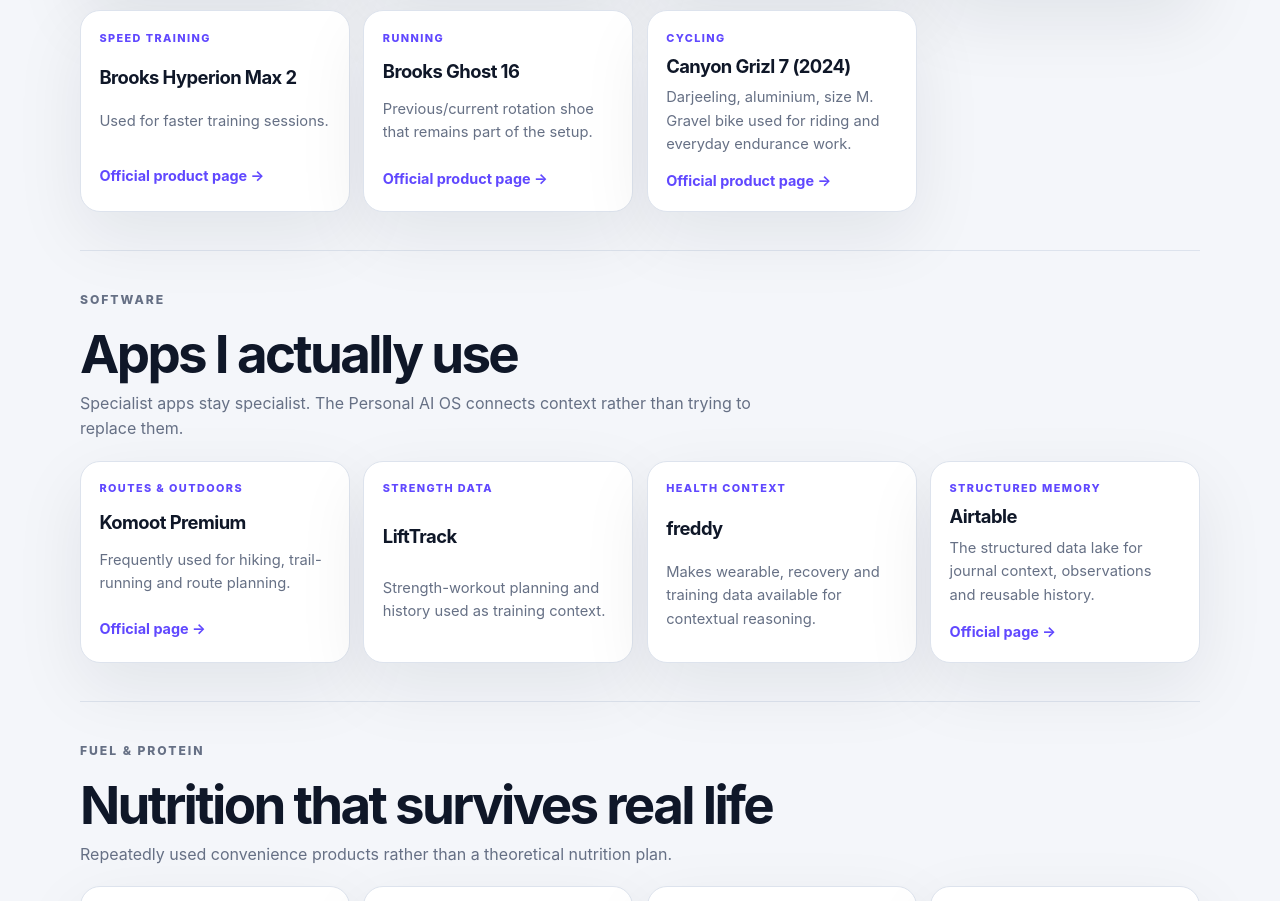
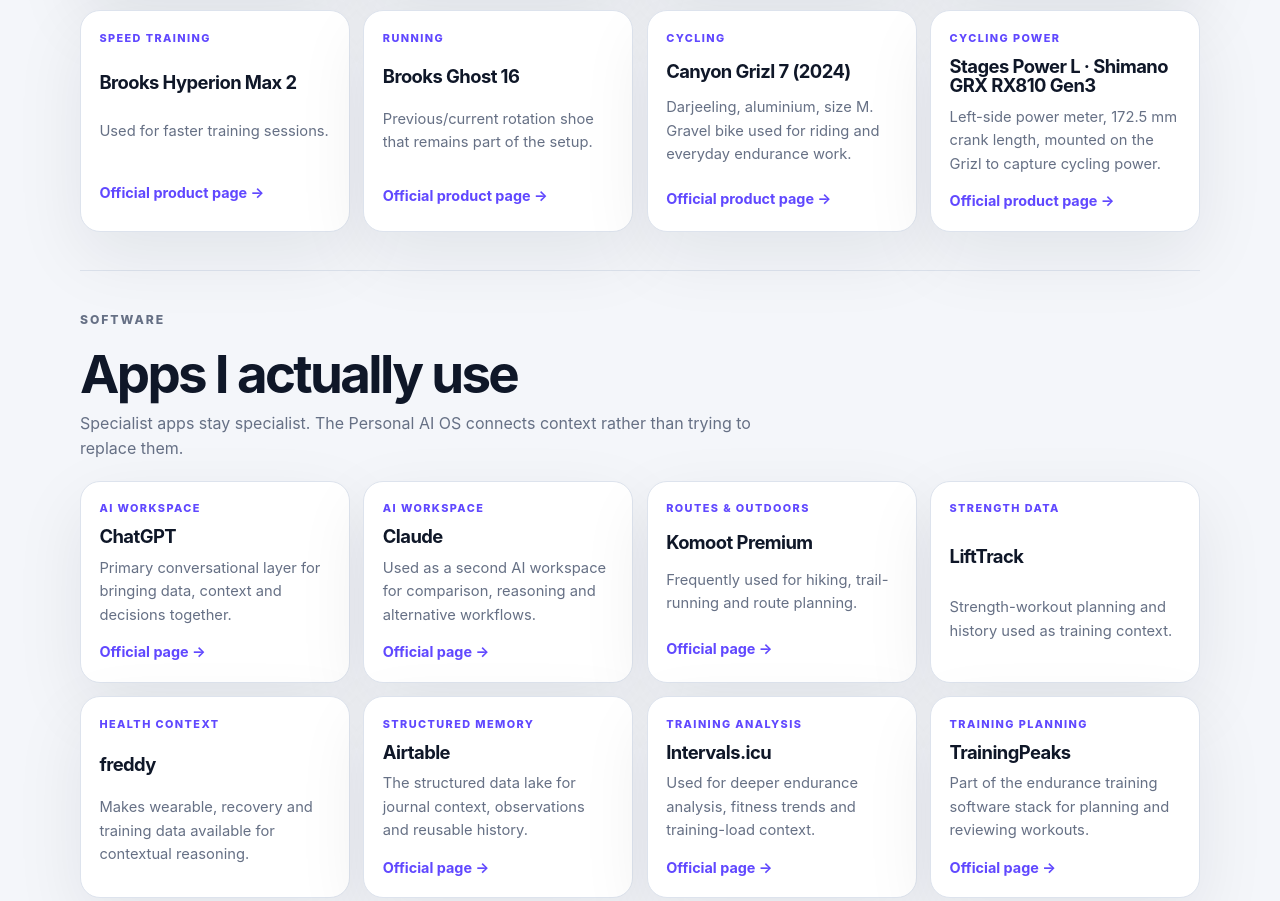
Before and after one commit to abuettna/alex-ai-os, a website: page stack/index.html in a window 1280 px wide. Shown: the part 1969-2870 px from the top of the page. Drawn offline with Linux system fonts and the light colour scheme.

Commit message:
Add active apps and Stages power meter to stack

```diff
--- a/stack/index.html
+++ b/stack/index.html
@@ -49,13 +49,18 @@
 <article class="stack-card"><p class="stack-role">Speed training</p><h3>Brooks Hyperion Max 2</h3><p>Used for faster training sessions.</p><a class="stack-link" data-track-product="Brooks Hyperion Max 2" data-track-category="Running gear" href="https://www.brooksrunning.com/de_de/herren/stra%C3%9Fenlaufschuh/hyperion-max-2/1104341D408.105.html" target="_blank" rel="noopener noreferrer">Official product page →</a></article>
 <article class="stack-card"><p class="stack-role">Running</p><h3>Brooks Ghost 16</h3><p>Previous/current rotation shoe that remains part of the setup.</p><a class="stack-link" data-track-product="Brooks Ghost 16" data-track-category="Running gear" href="https://www.brooksrunning.com/de_at/mens/shoes/road-running-shoes/ghost-16/110418.html" target="_blank" rel="noopener noreferrer">Official product page →</a></article>
 <article class="stack-card"><p class="stack-role">Cycling</p><h3>Canyon Grizl 7 (2024)</h3><p>Darjeeling, aluminium, size M. Gravel bike used for riding and everyday endurance work.</p><a class="stack-link" data-track-product="Canyon Grizl 7 2024" data-track-category="Cycling gear" href="https://www.canyon.com/de-at/grizl-7/50028084.html" target="_blank" rel="noopener noreferrer">Official product page →</a></article>
+<article class="stack-card"><p class="stack-role">Cycling power</p><h3>Stages Power L · Shimano GRX RX810 Gen3</h3><p>Left-side power meter, 172.5 mm crank length, mounted on the Grizl to capture cycling power.</p><a class="stack-link" data-track-product="Stages Power L Shimano GRX RX810 Gen3" data-track-category="Cycling gear" href="https://stagescycling.com/en_de/gen-3-stages-power-l-grx-rx810-power-meter" target="_blank" rel="noopener noreferrer">Official product page →</a></article>
 </div></section>
 
 <section class="stack-section"><p class="eyebrow">SOFTWARE</p><h2>Apps I actually use</h2><p>Specialist apps stay specialist. The Personal AI OS connects context rather than trying to replace them.</p><div class="stack-grid">
+<article class="stack-card"><p class="stack-role">AI workspace</p><h3>ChatGPT</h3><p>Primary conversational layer for bringing data, context and decisions together.</p><a class="stack-link" data-track-product="ChatGPT" data-track-category="Software" href="https://chatgpt.com/" target="_blank" rel="noopener noreferrer">Official page →</a></article>
+<article class="stack-card"><p class="stack-role">AI workspace</p><h3>Claude</h3><p>Used as a second AI workspace for comparison, reasoning and alternative workflows.</p><a class="stack-link" data-track-product="Claude" data-track-category="Software" href="https://claude.ai/" target="_blank" rel="noopener noreferrer">Official page →</a></article>
 <article class="stack-card"><p class="stack-role">Routes & outdoors</p><h3>Komoot Premium</h3><p>Frequently used for hiking, trail-running and route planning.</p><a class="stack-link" data-track-product="Komoot Premium" data-track-category="Software" href="https://www.komoot.com/premium" target="_blank" rel="noopener noreferrer">Official page →</a></article>
 <article class="stack-card"><p class="stack-role">Strength data</p><h3>LiftTrack</h3><p>Strength-workout planning and history used as training context.</p></article>
 <article class="stack-card"><p class="stack-role">Health context</p><h3>freddy</h3><p>Makes wearable, recovery and training data available for contextual reasoning.</p></article>
 <article class="stack-card"><p class="stack-role">Structured memory</p><h3>Airtable</h3><p>The structured data lake for journal context, observations and reusable history.</p><a class="stack-link" data-track-product="Airtable" data-track-category="Software" href="https://www.airtable.com/" target="_blank" rel="noopener noreferrer">Official page →</a></article>
+<article class="stack-card"><p class="stack-role">Training analysis</p><h3>Intervals.icu</h3><p>Used for deeper endurance analysis, fitness trends and training-load context.</p><a class="stack-link" data-track-product="Intervals.icu" data-track-category="Software" href="https://intervals.icu/" target="_blank" rel="noopener noreferrer">Official page →</a></article>
+<article class="stack-card"><p class="stack-role">Training planning</p><h3>TrainingPeaks</h3><p>Part of the endurance training software stack for planning and reviewing workouts.</p><a class="stack-link" data-track-product="TrainingPeaks" data-track-category="Software" href="https://www.trainingpeaks.com/" target="_blank" rel="noopener noreferrer">Official page →</a></article>
 </div></section>
 
 <section class="stack-section"><p class="eyebrow">FUEL & PROTEIN</p><h2>Nutrition that survives real life</h2><p>Repeatedly used convenience products rather than a theoretical nutrition plan.</p><div class="stack-grid">
@@ -67,7 +72,7 @@
 
 <section class="stack-section"><p class="eyebrow">EVERYDAY FOOD HACKS</p><h2>High-protein staples</h2><p>The unglamorous stuff matters too. These foods repeatedly make high-protein eating easy in normal life.</p><div class="stack-grid">
 <article class="stack-card"><p class="stack-role">Protein staple</p><h3>Harzer Cheese</h3><p>Very lean, protein-dense and easy to use when protein matters more than culinary glamour.</p></article>
-<article class="stack-card"><p class="stack-role">Protein staple</p><h3>GUT&GÜNSTIG Cottage Cheese Light</h3><p>A recurring everyday high-protein staple.</p></article>
+<article class="stack-card"><p class="stack-role">Protein staple</p><h3>GUT&amp;GÜNSTIG Cottage Cheese Light</h3><p>A recurring everyday high-protein staple.</p></article>
 <article class="stack-card"><p class="stack-role">Daily basic</p><h3>Low-fat Quark</h3><p>A flexible base for high-protein meals and snacks.</p></article>
 <article class="stack-card"><p class="stack-role">Coffee / flavour</p><h3>More Nutrition Barista Zerup</h3><p>Used to add flavour to coffee and drinks without turning them into a calorie-heavy extra.</p><a class="stack-link" data-track-product="More Nutrition Barista Zerup" data-track-category="Everyday food hacks" href="https://morenutrition.de/products/sirup-kaffee-und-tee-getraenke" target="_blank" rel="noopener noreferrer">Official product page →</a></article>
 </div></section>
```
